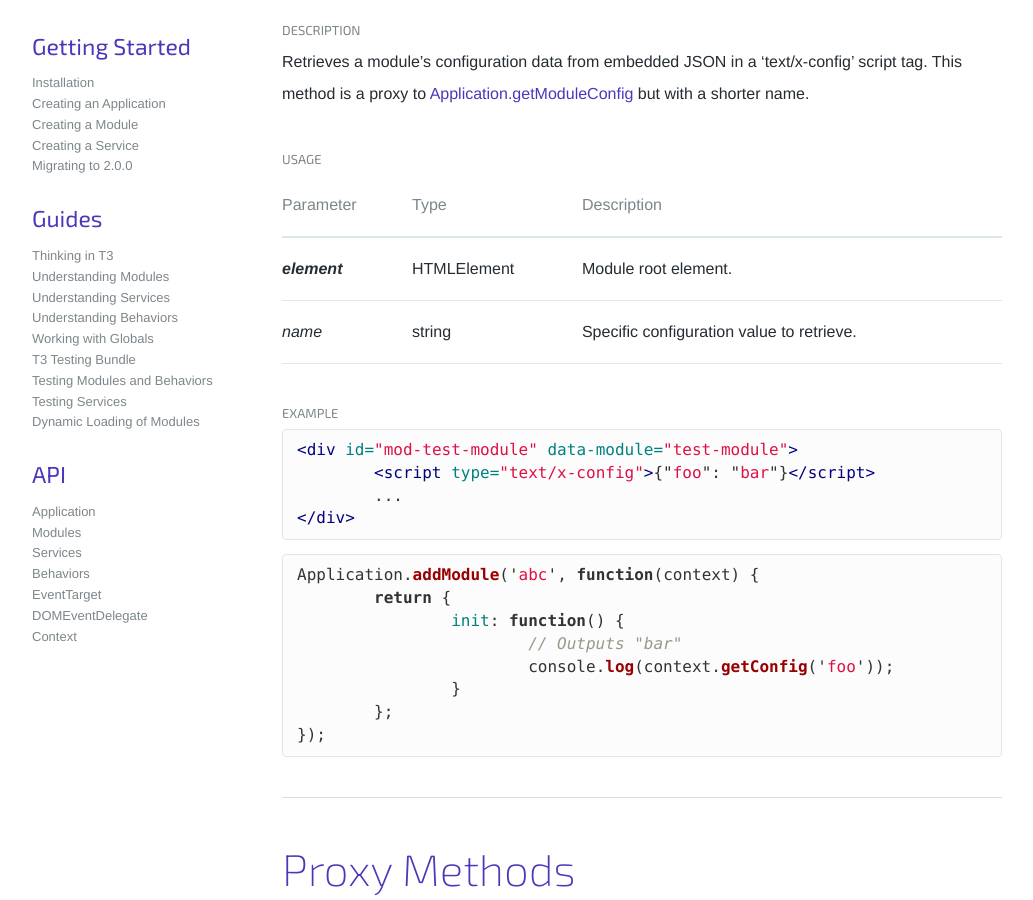
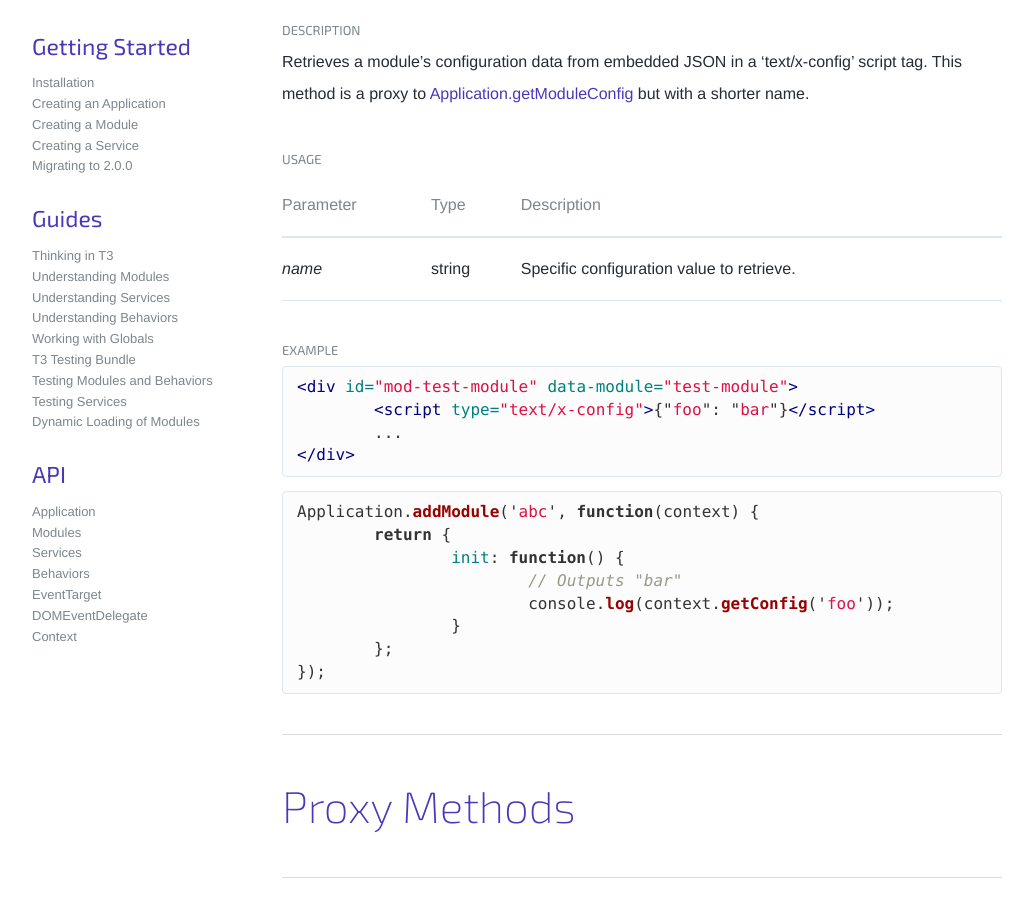
Before and after one commit to box/t3js, a Jekyll site: the page built from docs/api/context.md, in a window 1280 px wide and 900 px high, scrolled down 992 px. Shown: the whole window, without its empty margins (123-1156 px from the left). Built offline with Jekyll 4.4.1, drawn with Linux system fonts in a browser that asks for light colours; Markdown is read by kramdown in place of the engine named in the settings.

Commit message:
Correct the context.getConfig documentation
The context.getConfig documentation mirroring application.getModuleConfig by saying that it allowed an element. This is not the case.

```diff
--- a/docs/api/context.md
+++ b/docs/api/context.md
@@ -46,11 +46,6 @@ This method is a proxy to <a href="../application/#getModuleConfig">Application.
 		</tr>
 	</thead>
 	<tbody>
-		<tr>
-			<td class="required">element</td>
-			<td>HTMLElement</td>
-			<td>Module root element.</td>
-		</tr>
 		<tr>
 			<td class="optional">name</td>
 			<td>string</td>
```
